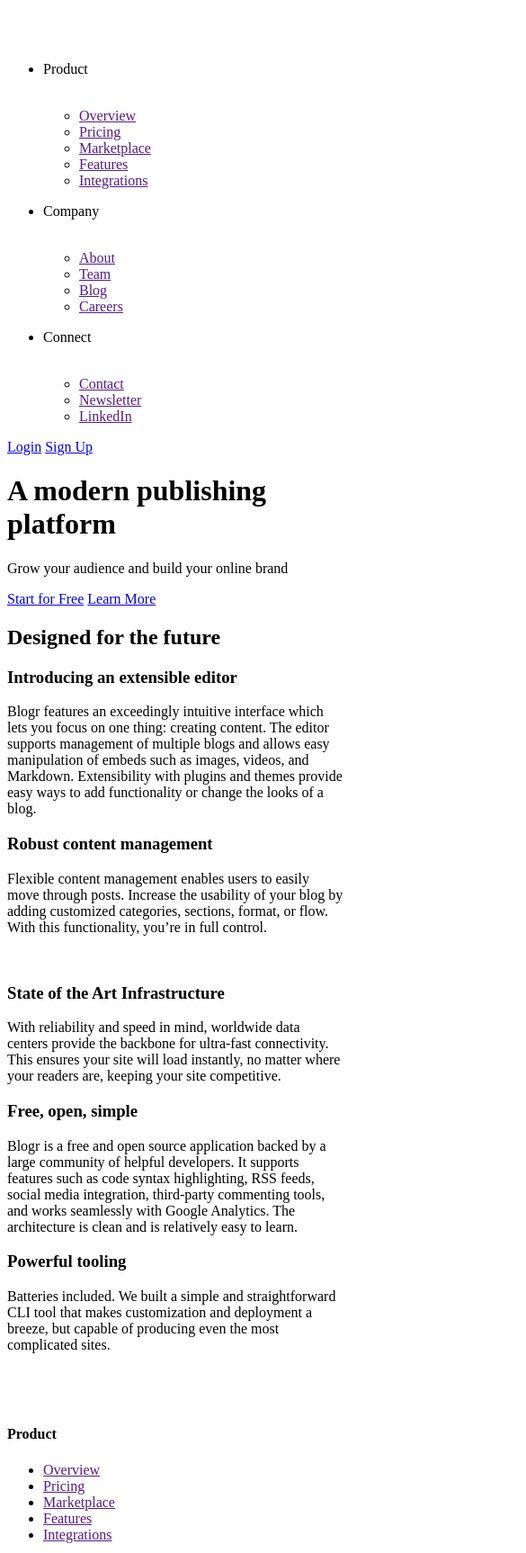
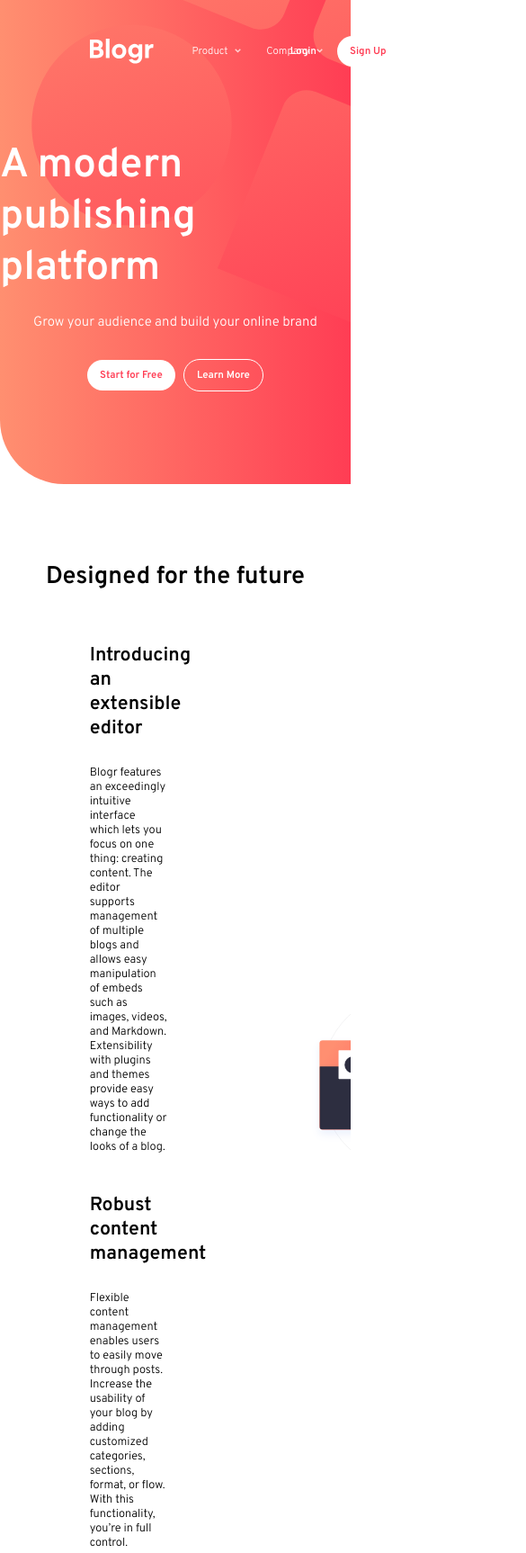
Before and after one commit to HernanChoquo161Dev/FEM-BlogrLandingPageMain, a plain HTML site: page index.html in a window 390 px wide. Shown: the top 1726 px of the page at 90% size, 585 px wide, since content can reach past the window. Drawn offline with Linux system fonts and the light colour scheme.

Commit message:
add solution desktop design - CSS - HTML

```diff
--- a/css/style.css
+++ b/css/style.css
@@ -0,0 +1,342 @@
+/*variables*/
+:root {
+  --color-red-one: hsl(356, 100%, 66%);
+  --color-light-red: hsl(355, 100%, 74%);
+  --color-dark-blue: hsl(208, 49%, 24%);
+
+  --color-white: hsl(0, 0%, 100%);
+  --color-grayish: hsl(240, 2%, 79%);
+  --color-dark-grayish: hsl(207, 13%, 34%);
+  --color-very-black-blue: hsl(240, 10%, 16%);
+
+  --color-very-light-red: hsl(13, 100%, 72%);
+  --color-red-two: hsl(353, 100%, 62%);
+
+  --color-gray-blue: hsl(237, 18%, 21%);
+  --color-desaturated-blue: hsl(237, 23%, 32%);
+}
+/*normalize*/
+*,
+*::before,
+*::after {
+  margin: 0;
+  padding: 0;
+  box-sizing: border-box;
+}
+/*root*/
+html {
+  font-size: 62.5%;
+}
+/*container page*/
+body {
+  min-height: 100vh;
+
+  font-family: "Overpass", sans-serif;
+  /*font-family: "Ubuntu", sans-serif;*/
+}
+/*header page*/
+.header-page {
+  background: rgb(255, 143, 112);
+  background-image: url(../images/bg-pattern-intro.svg),
+    linear-gradient(90deg, rgba(255, 143, 112, 1) 0%, rgba(255, 61, 84, 1) 100%);
+  background-size: 230vw, cover;
+  background-position: right -96vw top -98vw, center;
+
+  display: flex;
+  flex-direction: column;
+  justify-content: flex-start;
+  align-items: center;
+
+  color: var(--color-white);
+
+  border-bottom-left-radius: 10rem;
+}
+.header-page__tittle {
+  margin-bottom: 3rem;
+  font-size: 6.4rem;
+}
+.header-page__text {
+  font-size: 2.1rem;
+}
+/*nav page ----------------------------*/
+.nav-page {
+  position: relative;
+
+  width: 100%;
+
+  display: flex;
+
+  padding: 6rem 14rem;
+  margin-bottom: 6rem;
+}
+.nav-page__box-logo {
+  flex: 1 0 auto;
+
+  margin-right: 6rem;
+}
+.nav-page__logo {
+  display: block;
+  width: 10rem;
+}
+.nav-page__box-menu {
+  position: relative;
+
+  flex: 1 1 100%;
+
+  display: flex;
+}
+/*dropdown menu block*/
+.dropdown-menu {
+  display: flex;
+  align-items: center;
+}
+.dropdown-menu__list {
+  display: flex;
+
+  list-style: none;
+}
+.dropdown-menu__option {
+  position: relative;
+
+  display: flex;
+  align-items: center;
+  justify-content: center;
+}
+.dropdown-menu__option--margin {
+  margin: 0 4rem;
+}
+.dropdown-menu__text {
+  margin-right: 1rem;
+  font-size: 1.6rem;
+}
+.dropdown-menu__image {
+  display: block;
+  width: 1rem;
+}
+/*dropdown block*/
+.dropdown {
+  background-color: var(--color-white);
+  position: absolute;
+  display: none;
+
+  top: 4rem;
+  left: -1.5rem;
+
+  padding: 3rem 2rem;
+  padding-right: 6rem;
+
+  border-radius: 1rem;
+}
+.dropdown--show {
+  display: block;
+}
+.dropdown__list {
+  list-style: none;
+}
+.dropdown__option {
+  margin-bottom: 1rem;
+}
+.dropdown__option--margin-none {
+  margin-bottom: 0rem;
+}
+.dropdown__link {
+  color: var(--color-dark-blue);
+  text-decoration: none;
+  font-size: 1.4rem;
+  font-weight: 900;
+}
+/*united options block*/
+.united-options {
+  position: relative;
+}
+.united-options--margin {
+  margin-top: 6rem;
+  margin-bottom: 16rem;
+}
+.united-options--position {
+  position: absolute;
+  top: 50%;
+  right: 0;
+  transform: translateY(-50%);
+}
+.united-options__link {
+  display: inline;
+  background-color: var(--color-white);
+
+  color: var(--color-red-two);
+
+  padding: 1.4rem 2rem;
+
+  text-decoration: none;
+  font-size: 1.6rem;
+  font-weight: 600;
+
+  border-radius: 5rem;
+}
+.united-options__link--transparent {
+  color: var(--color-white);
+  background-color: transparent;
+}
+.united-options__link--transparent-border {
+  color: var(--color-white);
+  background-color: transparent;
+
+  border: 0.1rem solid var(--color-white);
+}
+.united-options__link:nth-child(1) {
+  margin-right: 0.5rem;
+}
+.united-options__link:nth-child(2) {
+  margin-left: 0.5rem;
+}
+.united-options__link:hover {
+  background-color: var(--color-light-red);
+  color: var(--color-white);
+}
+.united-options__link--transparent:hover {
+  background-color: var(--color-light-red);
+  color: var(--color-white);
+}
+.united-options__link--transparent-border:hover {
+  background-color: var(--color-white);
+  color: var(--color-red-one);
+}
+/*work presentation section*/
+.work-presentation {
+  background-image: url(../images/illustration-editor-desktop.svg);
+  background-size: 55vw;
+  background-repeat: no-repeat;
+  background-position: center right -24rem;
+
+  display: flex;
+  flex-direction: column;
+  justify-content: flex-start;
+
+  padding-bottom: 16rem;
+}
+.work-presentation__title {
+  font-size: 3.8rem;
+  text-align: center;
+
+  padding-top: 12rem;
+  padding-bottom: 4rem;
+}
+.work-presentation__box-text {
+  align-self: flex-start;
+
+  width: 50%;
+
+  padding: 4rem 1.3rem;
+  padding-left: 14rem;
+}
+.related-text--margin {
+  margin-bottom: 6rem;
+}
+.related-text__title {
+  font-size: 3rem;
+
+  margin-bottom: 4rem;
+}
+.related-text__text {
+  font-size: 1.8rem;
+}
+/*art presentation section*/
+.art-presentation {
+  background: rgb(44, 45, 63);
+  background-image: url(../images/bg-pattern-circles.svg),
+    linear-gradient(90deg, rgba(44, 45, 63, 1) 0%, rgba(63, 65, 100, 1) 100%);
+  background-repeat: no-repeat, no-repeat;
+  background-size: 64vw, cover;
+  background-position: left -20rem bottom -10rem, center;
+
+  display: flex;
+
+  color: var(--color-white);
+
+  padding: 10rem 0;
+
+  border-bottom-left-radius: 5rem;
+  border-top-right-radius: 5rem;
+}
+.art-presentation__box-image {
+  flex: 0 1 45%;
+
+  position: relative;
+}
+.art-presentation__image {
+  display: block;
+  position: absolute;
+  width: 48rem;
+  top: -16rem;
+  right: 4rem;
+}
+.art-presentation__box-text {
+  flex: 0 1 55%;
+
+  padding-right: 27rem;
+}
+/*feactures presentation section*/
+.features-presentation {
+  background-image: url(../images/illustration-laptop-desktop.svg);
+  background-size: 55vw;
+  background-repeat: no-repeat;
+  background-position: center left -22.5rem;
+
+  display: flex;
+  flex-direction: column;
+  justify-content: flex-start;
+
+  padding: 16rem 0;
+}
+.features-presentation__box-text {
+  align-self: flex-end;
+
+  width: 50%;
+
+  padding: 4rem 0;
+}
+/*footer page*/
+.footer-page {
+  background-color: var(--color-very-black-blue);
+
+  padding: 8rem 14rem;
+
+  display: flex;
+
+  color: var(--color-white);
+}
+.footer-page__box-logo {
+  margin-right: 14rem;
+}
+/*page summary block*/
+.page-summary--margin {
+  margin: 0 18rem;
+}
+.page-summary__title {
+  font-size: 1.4rem;
+
+  margin-bottom: 4rem;
+}
+.page-summary__list {
+  list-style: none;
+}
+.page-summary__option {
+  margin-bottom: 1rem;
+}
+.page-summary__link {
+  color: var(--color-grayish);
+  text-decoration: none;
+  font-size: 1.4rem;
+}
+@media screen and (max-width: 1600px) {
+  /*component*/
+  html {
+    font-size: 66%;
+  }
+}
+@media screen and (max-width: 1024px) {
+  /*component*/
+  html {
+    font-size: 44.5%;
+  }
+}
--- a/index.html
+++ b/index.html
@@ -8,97 +8,123 @@
 
   <title>Frontend Mentor | [Blogr]</title>
 
+  <link rel="preconnect" href="https://fonts.googleapis.com">
+  <link rel="preconnect" href="https://fonts.gstatic.com" crossorigin>
+  <link href="https://fonts.googleapis.com/css2?family=Overpass:wght@300;600&family=Ubuntu:wght@400;500;700&display=swap" rel="stylesheet">
+
   <link rel="stylesheet" href="./css/style.css">
 </head>
 <body>
+  <!--header page-->
   <header class="header-page">
+    <!--nav page-->
     <nav class="nav-page">
       <div class="nav-page__box-logo">
-        <img src="./images/logo.svg" alt="" class="header-page__logo">
+        <img src="./images/logo.svg" alt="" class="nav-page__logo">
       </div>
+      <div class="nav-page__box-menu">
+        <!--dropdown menu block-->
       <div class="dropdown-menu">
         <ul class="dropdown-menu__list">
           <li class="dropdown-menu__option">
             <p class="dropdown-menu__text">Product</p>
-            <img src="" alt="" class="dropdown-menu__image">
+            <img src="./images/icon-arrow-light.svg" alt="" class="dropdown-menu__image">
+            <!--dropdown block-->
             <div class="dropdown">
               <ul class="dropdown__list">
                 <li class="dropdown__option"><a href="" class="dropdown__link">Overview</a></li>
                 <li class="dropdown__option"><a href="" class="dropdown__link">Pricing</a></li>
                 <li class="dropdown__option"><a href="" class="dropdown__link">Marketplace</a></li>
                 <li class="dropdown__option"><a href="" class="dropdown__link">Features</a></li>
-                <li class="dropdown__option"><a href="" class="dropdown__link">Integrations</a></li>
+                <li class="dropdown__option dropdown__option--margin-none"><a href="" class="dropdown__link">Integrations</a></li>
               </ul>
             </div>
           </li>
-          <li class="dropdown-menu__option">
+          <!--dropdown menu block-->
+          <li class="dropdown-menu__option dropdown-menu__option--margin">
             <p class="dropdown-menu__text">Company</p>
-            <img src="" alt="" class="dropdown-menu__image">
+            <img src="./images/icon-arrow-light.svg" alt="" class="dropdown-menu__image">
+            <!--dropdown block-->
             <div class="dropdown">
               <ul class="dropdown__list">
                 <li class="dropdown__option"><a href="" class="dropdown__link">About</a></li>
                 <li class="dropdown__option"><a href="" class="dropdown__link">Team</a></li>
                 <li class="dropdown__option"><a href="" class="dropdown__link">Blog</a></li>
-                <li class="dropdown__option"><a href="" class="dropdown__link">Careers</a></li>
+                <li class="dropdown__option dropdown__option--margin-none"><a href="" class="dropdown__link">Careers</a></li>
               </ul>
             </div>
           </li>
+          <!--dropdown menu block-->
           <li class="dropdown-menu__option">
             <p class="dropdown-menu__text">Connect</p>
-            <img src="" alt="" class="dropdown-menu__image">
+            <img src="./images/icon-arrow-light.svg" alt="" class="dropdown-menu__image">
+            <!--dropdown block-->
             <div class="dropdown">
               <ul class="dropdown__list">
                 <li class="dropdown__option"><a href="" class="dropdown__link">Contact</a></li>
                 <li class="dropdown__option"><a href="" class="dropdown__link">Newsletter</a></li>
-                <li class="dropdown__option"><a href="" class="dropdown__link">LinkedIn</a></li>
+                <li class="dropdown__option dropdown__option--margin-none"><a href="" class="dropdown__link">LinkedIn</a></li>
               </ul>
             </div>
           </li>
         </ul>
       </div>
-      <div class="united-options">
-        <a href="#" class="united-options__link">Login</a>
+      <!--united options block-->
+      <div class="united-options united-options--position">
+        <a href="#" class="united-options__link united-options__link--transparent">Login</a>
         <a href="#" class="united-options__link">Sign Up</a>
+      </div>
       </div>
     </nav>
     <h1 class="header-page__tittle">A modern publishing platform</h1>
     <p class="header-page__text">Grow your audience and build your online brand</p>
-    <div class="united-options">
+    <!--united options block-->
+    <div class="united-options united-options--margin">
+
       <a href="#" class="united-options__link">Start for Free</a>
-      <a href="#" class="united-options__link">Learn More</a>
+      <a href="#" class="united-options__link united-options__link--transparent-border">Learn More</a>
     </div>
   </header>
+  <!--main page-->
   <main class="main-page">
+    <!--work presentation section-->
     <section class="work-presentation">
-      <h2 class="work-presentation">Designed for the future</h2>
+      <h2 class="work-presentation__title">Designed for the future</h2>
       <div class="work-presentation__box-text">
-        <div class="related-text">
+        <!--related text block-->
+        <div class="related-text related-text--margin">
           <h3 class="related-text__title">Introducing an extensible editor</h3>
           <p class="related-text__text">Blogr features an exceedingly intuitive interface which lets you focus on one thing: creating content. The editor supports management of multiple blogs and allows easy manipulation of embeds such as images, videos, and Markdown. Extensibility with plugins and themes provide easy ways to add functionality or change the looks of a blog.</p>
         </div>
+        <!--related text block-->
         <div class="related-text">
           <h3 class="related-text__title">Robust content management</h3>
           <p class="related-text__text">Flexible content management enables users to easily move through posts. Increase the usability of your blog by adding customized categories, sections, format, or flow. With this functionality, you’re in full control.</p>
         </div>
       </div>
     </section>
+    <!--art presentation section-->
     <section class="art-presentation">
-      <div class="art presentation__box-image">
-        <img src="" alt="" class="art-presentation__image">
+      <div class="art-presentation__box-image">
+        <img src="./images/illustration-phones.svg" alt="" class="art-presentation__image">
       </div>
-      <div class="art-presentation">
+      <div class="art-presentation__box-text">
+        <!--related text block-->
         <div class="related-text">
           <h3 class="related-text__title">State of the Art Infrastructure</h3>
           <p class="related-text__text">With reliability and speed in mind, worldwide data centers provide the backbone for ultra-fast connectivity. This ensures your site will load instantly, no matter where your readers are, keeping your site competitive.</p>
         </div>
       </div>
     </section>
+    <!--feactures presentation section-->
     <section class="features-presentation">
       <div class="features-presentation__box-text">
-        <div class="related-text">
+        <!--related text block-->
+        <div class="related-text related-text--margin">
           <h3 class="related-text__title">Free, open, simple</h3>
           <p class="related-text__text">Blogr is a free and open source application backed by a large community of helpful developers. It supports features such as code syntax highlighting, RSS feeds, social media integration, third-party commenting tools, and works seamlessly with Google Analytics. The architecture is clean and is relatively easy to learn.</p>
         </div>
+        <!--related text block-->
         <div class="related-text">
           <h3 class="related-text__title">Powerful tooling</h3>
           <p class="related-text__text">Batteries included. We built a simple and straightforward CLI tool that makes customization and deployment a breeze, but capable of producing even the most complicated sites.</p>
@@ -106,10 +132,12 @@
       </div>
     </section>
   </main>
+  <!--footer page-->
   <footer class="footer-page">
     <div class="footer-page__box-logo">
       <img src="./images/logo.svg" alt="" class="footer-page__logo">
     </div>
+    <!--page summary block-->
     <div class="page-summary">
       <h4 class="page-summary__title">Product</h4>
       <ul class="page-summary__list">
@@ -120,7 +148,8 @@
         <li class="page-summary__option"><a href="" class="page-summary__link">Integrations</a></li>
       </ul>
     </div>
-    <div class="page-summary">
+    <!--page summary block-->
+    <div class="page-summary page-summary--margin">
       <h4 class="page-summary__title">Company</h4>
       <ul class="page-summary__list">
         <li class="page-summary__option"><a href="" class="page-summary__link">About</a></li>
@@ -129,6 +158,7 @@
         <li class="page-summary__option"><a href="" class="page-summary__link">Careers</a></li>
       </ul>
     </div>
+    <!--page summary block-->
     <div class="page-summary">
       <h4 class="page-summary__title">Connect</h4>
       <ul class="page-summary__list">
```
Also changed, not shown: js/script.js (+20 -0 lines).
